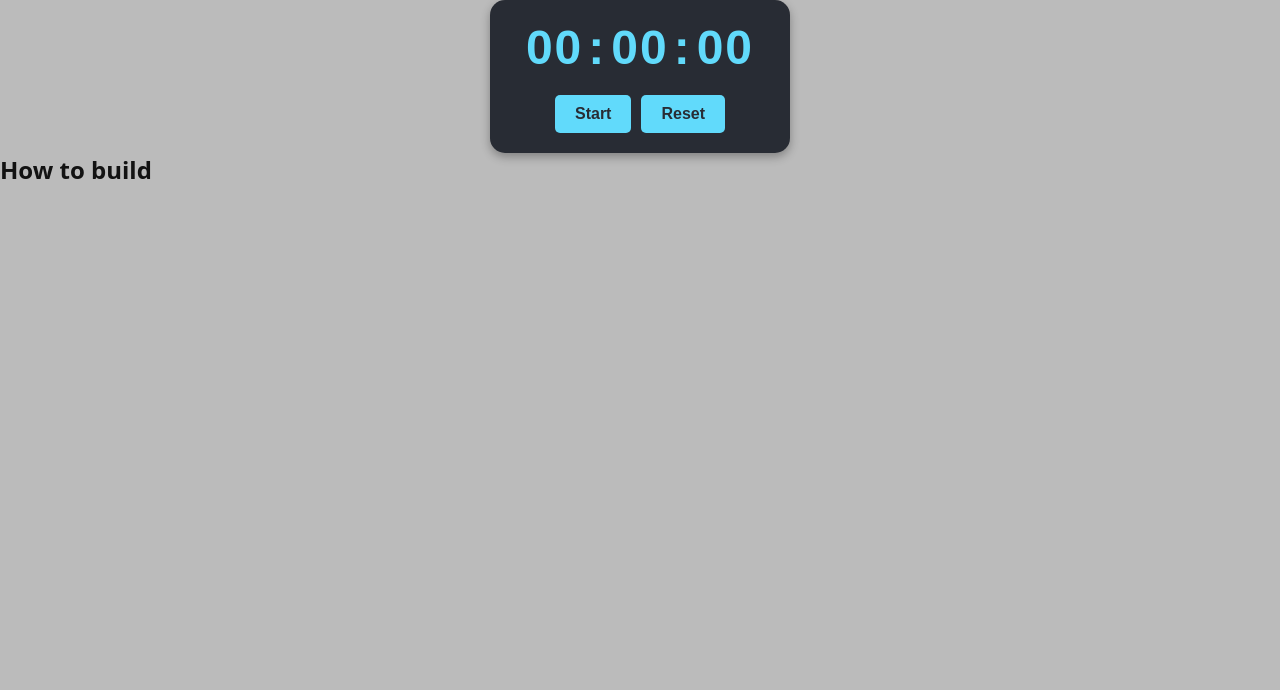
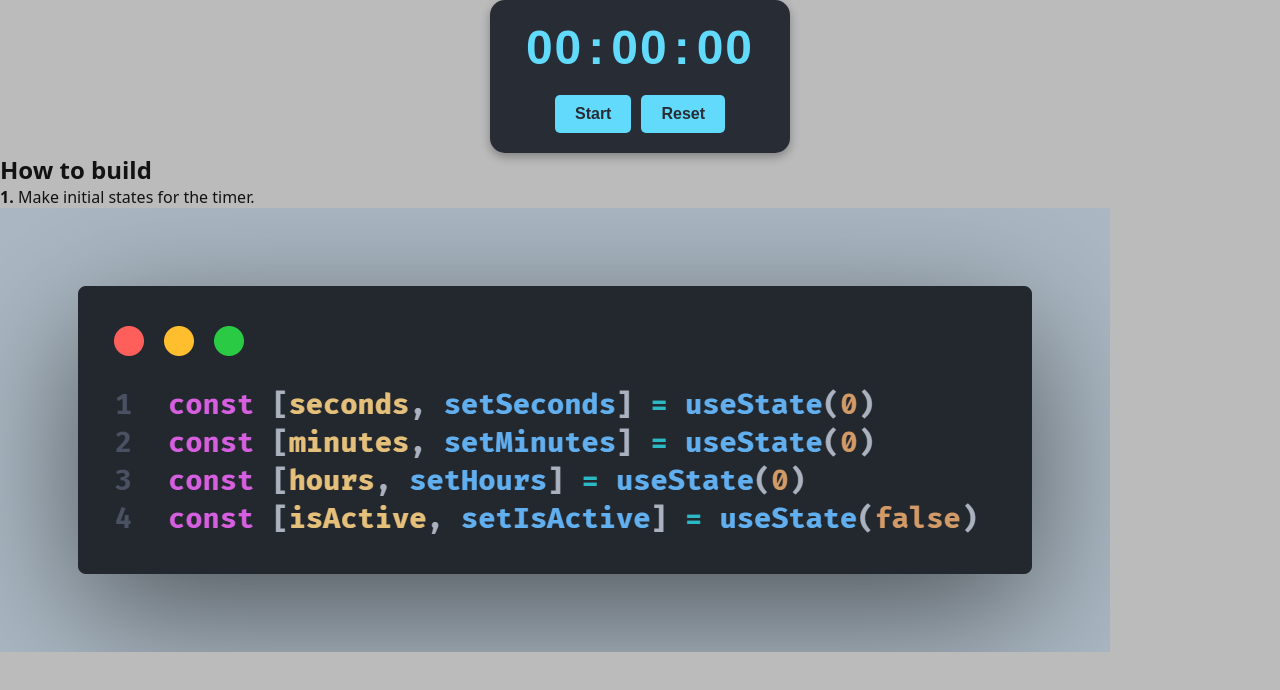
Before and after one commit to Espadv69/useState-Advanced, a React (Vite) app in the folder ChronoMaster/: page / in a window 1280 px wide. Shown: the top 690 px of the page. Built offline with nearby package versions, Linux system fonts and the light colour scheme; the HTML template or start-up script is replaced by a standard one.

Commit message:
Add initial LiExplanation item for building steps in Explanation component

```diff
--- a/ChronoMaster/src/components/Explanation/Explanation.jsx
+++ b/ChronoMaster/src/components/Explanation/Explanation.jsx
@@ -5,7 +5,14 @@ const Explanation = () => {
   return (
     <section className="explanation">
       <h2>How to build</h2>
-      <ul className="ul__explanation"></ul>
+      <ul className="ul__explanation">
+        <LiExplanation
+          step={1}
+          description="Make initial states for the timer."
+          imgUrl="/images/initHooks.png"
+          imgAlt="Code snippet for initial states."
+        />
+      </ul>
     </section>
   )
 }
```
